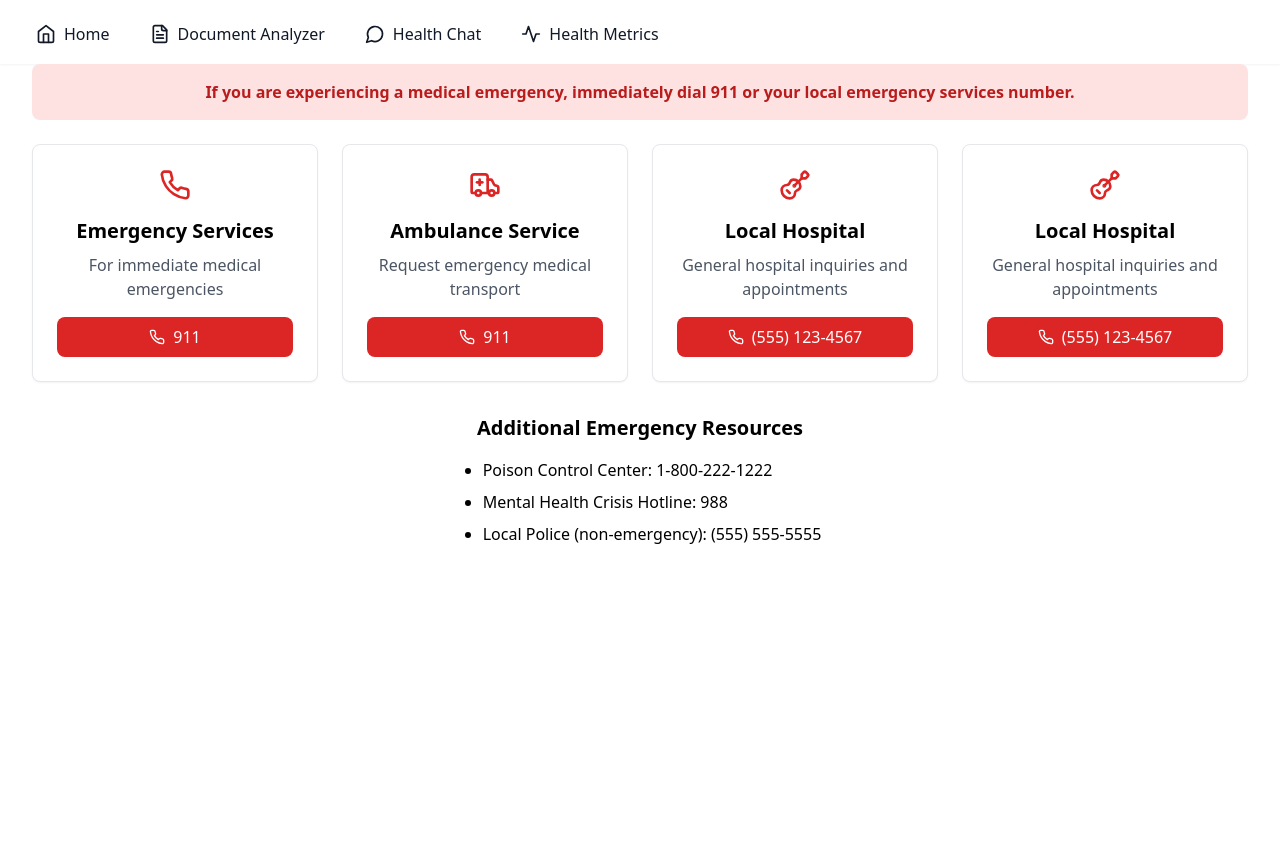
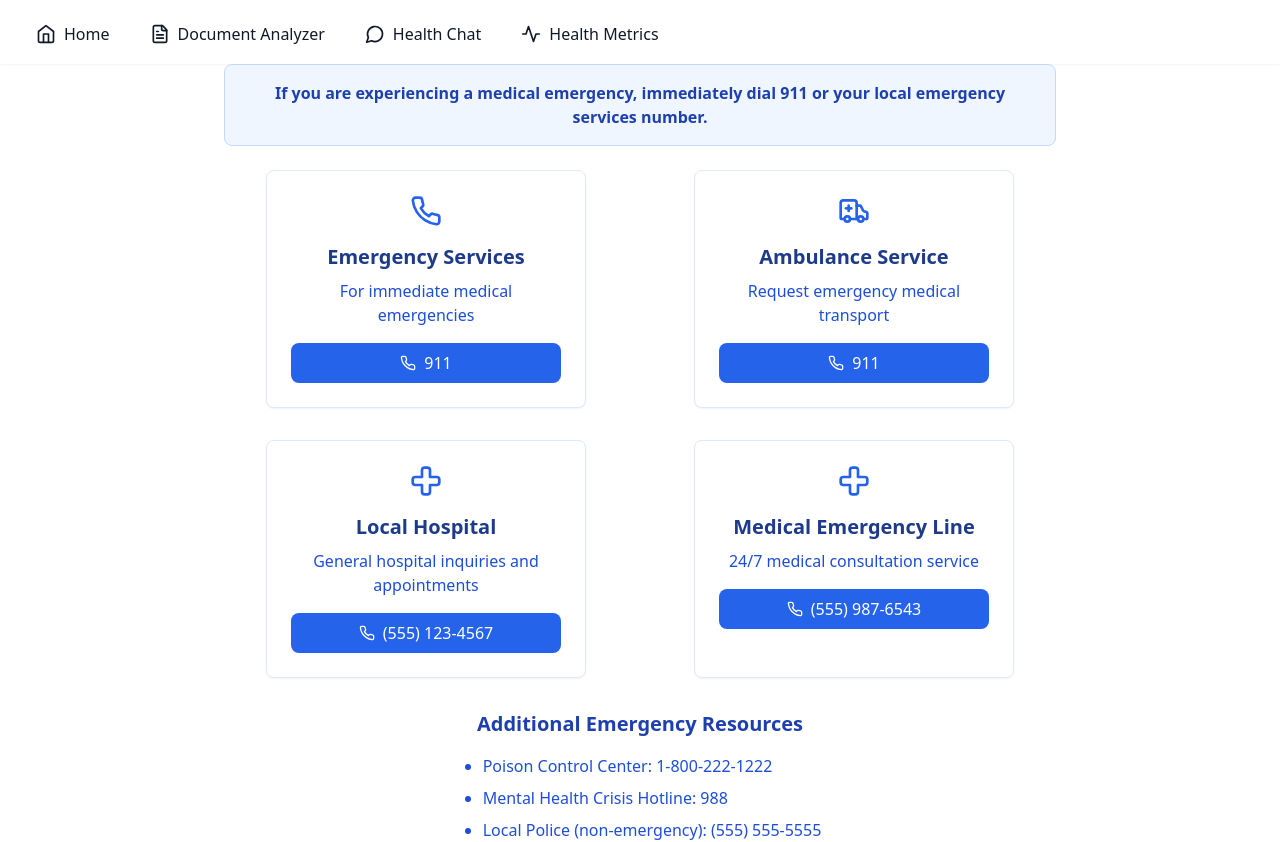
Before and after one commit to workspacereddy/Medical_AI, a React (Vite) app: page /emergency in a window 1280 px wide. Before the commit the page ends 800 px from the top, so only its background shows below. Built offline with nearby package versions, Linux system fonts and the light colour scheme.

Commit message:
Update Emergency.tsx

```diff
--- a/src/pages/Emergency.tsx
+++ b/src/pages/Emergency.tsx
@@ -1,5 +1,5 @@
 import React from 'react';
-import { Phone, Ambulance, Guitar as Hospital } from 'lucide-react';
+import { Phone, Ambulance, Cross } from 'lucide-react';
 
 export default function Emergency() {
   const emergencyContacts = [
@@ -18,15 +18,14 @@ export default function Emergency() {
     {
       name: 'Local Hospital',
       number: '(555) 123-4567',
-      icon: Hospital,
+      icon: Cross,
       description: 'General hospital inquiries and appointments',
     },
-    // Duplicated entry (you can modify this later)
     {
-      name: 'Local Hospital',
-      number: '(555) 123-4567',
-      icon: Hospital,
-      description: 'General hospital inquiries and appointments',
+      name: 'Medical Emergency Line',
+      number: '(555) 987-6543',
+      icon: Cross,
+      description: '24/7 medical consultation service',
     },
   ];
 
@@ -35,36 +34,32 @@ export default function Emergency() {
   };
 
   return (
-    <div className="max-w-7xl mx-auto px-4 sm:px-6 lg:px-8">
-      <div className="bg-red-100 p-4 rounded-lg mb-6 text-center">
-        <p className="text-red-700 font-semibold">
+    <div className="max-w-4xl mx-auto px-4 sm:px-6 lg:px-8">
+      <div className="bg-blue-50 p-4 rounded-lg mb-6 text-center border border-blue-200">
+        <p className="text-blue-800 font-semibold">
           If you are experiencing a medical emergency, immediately dial 911 or your local emergency services number.
         </p>
       </div>
 
-      <div className="grid grid-cols-1 md:grid-cols-2 lg:grid-cols-4 gap-6 justify-items-center">
-        {emergencyContacts.map((contact, index) => {
-          const Icon = contact.icon;
-          return (
-            <div key={index} className="bg-white rounded-lg border border-gray-200 p-6 shadow-sm max-w-xs w-full text-center">
-              <Icon className="w-8 h-8 text-red-600 mb-4 mx-auto" />
-              <h3 className="text-xl font-semibold mb-2">{contact.name}</h3>
-              <p className="text-gray-600 mb-4">{contact.description}</p>
-              <button
-                onClick={() => handleCall(contact.number)}
-                className="w-full bg-red-600 text-white rounded-lg px-4 py-2 hover:bg-red-700 transition-colors flex items-center justify-center gap-2"
-              >
-                <Phone className="w-4 h-4" />
-                {contact.number}
-              </button>
-            </div>
-          );
-        })}
+      <div className="flex flex-col gap-8">
+        {/* Top Row */}
+        <div className="grid grid-cols-1 md:grid-cols-2 gap-6 justify-items-center">
+          {emergencyContacts.slice(0, 2).map((contact, index) => (
+            <ContactCard key={index} contact={contact} handleCall={handleCall} />
+          ))}
+        </div>
+
+        {/* Bottom Row */}
+        <div className="grid grid-cols-1 md:grid-cols-2 gap-6 justify-items-center">
+          {emergencyContacts.slice(2, 4).map((contact, index) => (
+            <ContactCard key={index + 2} contact={contact} handleCall={handleCall} />
+          ))}
+        </div>
       </div>
 
       <div className="mt-8 text-center">
-        <h3 className="text-xl font-semibold mb-4">Additional Emergency Resources</h3>
-        <ul className="list-disc pl-6 space-y-2 inline-block text-left">
+        <h3 className="text-xl font-semibold mb-4 text-blue-800">Additional Emergency Resources</h3>
+        <ul className="list-disc pl-6 space-y-2 inline-block text-left text-blue-700">
           <li>Poison Control Center: 1-800-222-1222</li>
           <li>Mental Health Crisis Hotline: 988</li>
           <li>Local Police (non-emergency): (555) 555-5555</li>
@@ -73,3 +68,21 @@ export default function Emergency() {
     </div>
   );
 }
+
+function ContactCard({ contact, handleCall }: { contact: any, handleCall: (number: string) => void }) {
+  const Icon = contact.icon;
+  return (
+    <div className="bg-white rounded-lg border border-blue-100 p-6 shadow-sm max-w-xs w-full text-center hover:shadow-md transition-shadow">
+      <Icon className="w-8 h-8 text-blue-600 mb-4 mx-auto" />
+      <h3 className="text-xl font-semibold mb-2 text-blue-900">{contact.name}</h3>
+      <p className="text-blue-700 mb-4">{contact.description}</p>
+      <button
+        onClick={() => handleCall(contact.number)}
+        className="w-full bg-blue-600 text-white rounded-lg px-4 py-2 hover:bg-blue-700 transition-colors flex items-center justify-center gap-2"
+      >
+        <Phone className="w-4 h-4" />
+        {contact.number}
+      </button>
+    </div>
+  );
+}
```
